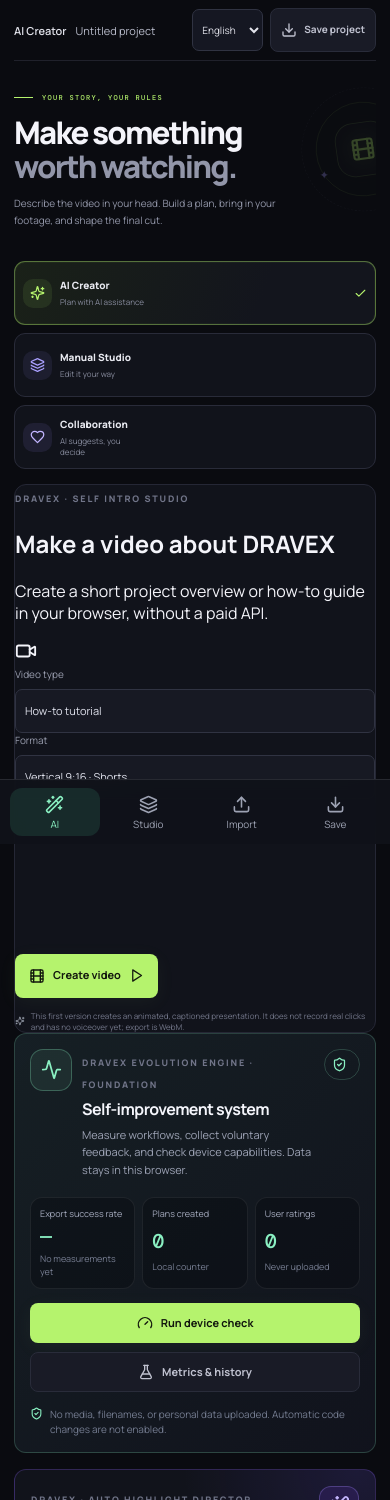
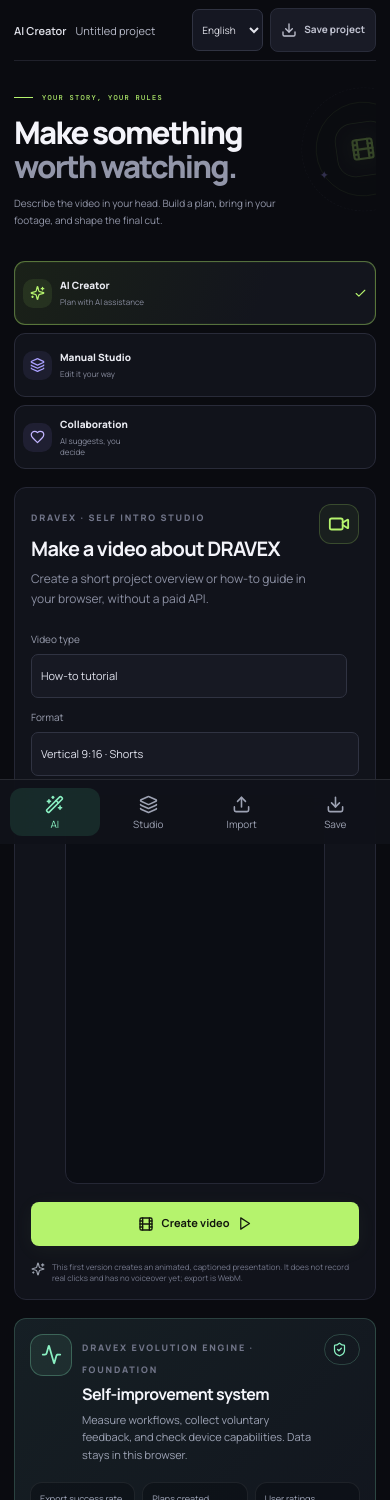
Before and after one commit to mlbbgame/dravex-ai-video-editor, a React (Vite) app: page / in a window 390 px wide. Shown: the top 1500 px of the page. Built offline with nearby package versions, Linux system fonts and the light colour scheme.

Commit message:
Style self-introduction video studio for mobile

```diff
--- a/src/styles.css
+++ b/src/styles.css
@@ -859,3 +859,32 @@ textarea:focus { border-color: #b5f36d80; }
   .highlight-results-intro span { max-width: none; text-align: left; }
   .highlight-variant { padding: 14px; }
 }
+
+
+/* Self-introduction video studio */
+.self-video { margin: 26px 0; padding: 24px; }
+.self-video-heading { display: flex; align-items: flex-start; justify-content: space-between; gap: 18px; margin-bottom: 22px; }
+.self-video-heading h2 { margin: 9px 0 7px; font-size: clamp(20px, 2.3vw, 27px); letter-spacing: -.7px; }
+.self-video-heading p { margin: 0; color: var(--muted); font-size: 12px; line-height: 1.7; max-width: 640px; }
+.self-video-icon { width: 48px; height: 48px; display: grid; place-items: center; flex: 0 0 auto; border: 1px solid #b5f36d35; border-radius: 14px; color: var(--accent); background: #b5f36d0d; }
+.self-video-controls { display: grid; grid-template-columns: repeat(2, minmax(0, 1fr)); gap: 14px; margin-bottom: 18px; }
+.self-video-controls .setting-field { min-width: 0; }
+.self-video-controls select { width: 100%; }
+.self-video-canvas { display: block; width: 100%; max-width: 330px; max-height: 410px; aspect-ratio: 9 / 16; object-fit: contain; margin: 0 auto 18px; background: #0b0d14; border: 1px solid var(--border); border-radius: 12px; }
+.self-video-actions { display: flex; flex-wrap: wrap; gap: 10px; }
+.self-video-actions a { text-decoration: none; }
+.self-video-progress { width: 100%; height: 6px; overflow: hidden; border-radius: 8px; background: #272b39; margin-top: 15px; }
+.self-video-progress span { display: block; height: 100%; border-radius: inherit; background: var(--accent); transition: width .15s linear; }
+.self-video-result { display: block; width: 100%; max-width: 520px; max-height: 520px; margin: 18px auto 0; background: #050608; border-radius: 10px; }
+.self-video-error { margin: 12px 0 0; color: #ff9a9a; font-size: 12px; line-height: 1.5; }
+.self-video .prototype-note { display: flex; align-items: flex-start; gap: 7px; margin: 15px 0 0; }
+.self-video .prototype-note svg { flex: 0 0 auto; margin-top: 1px; }
+@media (max-width: 620px) {
+  .self-video { padding: 16px; margin: 18px 0; }
+  .self-video-heading { gap: 10px; }
+  .self-video-icon { width: 40px; height: 40px; border-radius: 12px; }
+  .self-video-controls { grid-template-columns: 1fr; gap: 12px; }
+  .self-video-actions { flex-direction: column; }
+  .self-video-actions .button { width: 100%; justify-content: center; }
+  .self-video-canvas { max-width: 260px; max-height: 390px; }
+}
```
